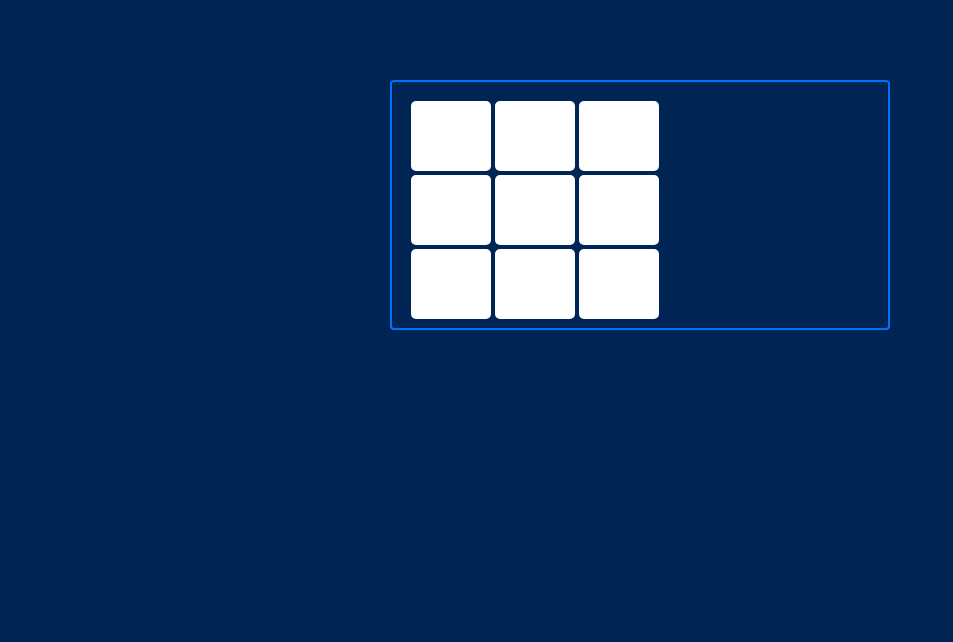
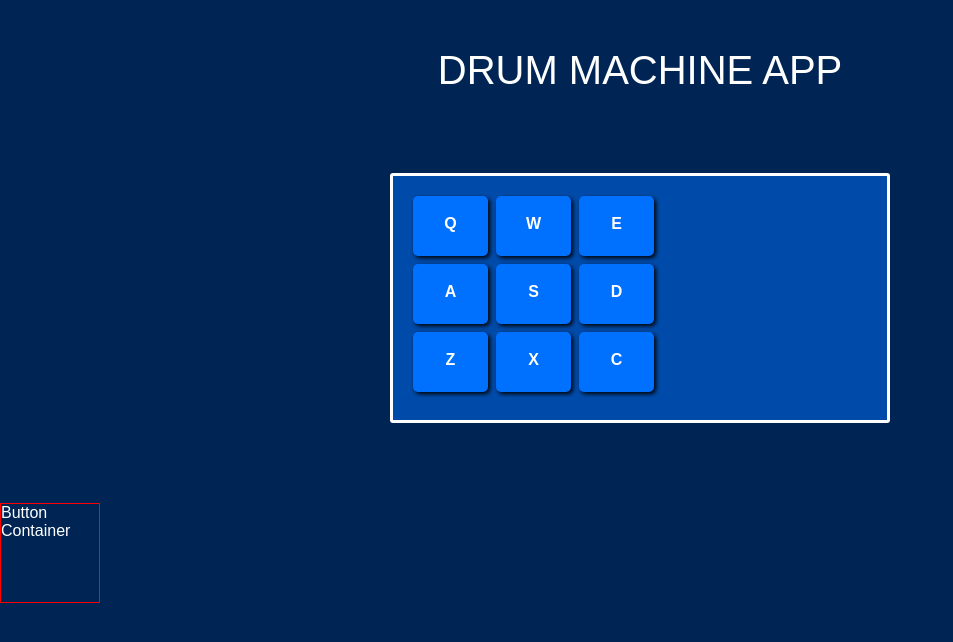
Before and after one commit to DatravousOdds/DrumMachine, a React (Vite) app: page / in a window 1280 px wide. Shown: the top 642 px of the page, without its empty margins (0-953 px from the left). Built offline with nearby package versions, Linux system fonts and the light colour scheme.

Commit message:
buttons implemented

```diff
--- /dev/null
+++ b/src/Components/Buttons.jsx
@@ -0,0 +1,13 @@
+const Buttons = () => {
+  return (
+    <>
+
+    <div className="btns-container">
+    Button Container
+
+    </div>
+    </>
+  )
+}
+
+export default Buttons;
--- a/src/Components/Display.jsx
+++ b/src/Components/Display.jsx
@@ -3,20 +3,36 @@ const Display = () => {
     <>
       <div className="wrapper">
         <div className="drumpalette">
-
           <div className="drumpalette-container">
-            <div className="drum-pad">Q</div>
-            <div className="drum-pad">W</div>
-            <div className="drum-pad">E</div>
-            <div className="drum-pad">A</div>
-            <div className="drum-pad">S</div>
-            <div className="drum-pad">D</div>
-            <div className="drum-pad">Z</div>
-            <div className="drum-pad">X</div>
-            <div className="drum-pad">C</div>
+            <div className="drum-pad">
+              <audio></audio>Q
+            </div>
+            <div className="drum-pad">
+              <audio></audio>W
+            </div>
+            <div className="drum-pad">
+              <audio></audio>E
+            </div>
+            <div className="drum-pad">
+              <audio></audio>A
+            </div>
+            <div className="drum-pad">
+              <audio></audio>S
+            </div>
+            <div className="drum-pad">
+              <audio></audio>D
+            </div>
+            <div className="drum-pad">
+              <audio></audio>Z
+            </div>
+            <div className="drum-pad">
+              <audio></audio>X
+            </div>
+            <div className="drum-pad">
+              <audio></audio>C
+            </div>
           </div>
         </div>
-
       </div>
     </>
   );
--- a/src/Components/DrumMachine.jsx
+++ b/src/Components/DrumMachine.jsx
@@ -1,11 +1,15 @@
 import Display from "./Display";
+import Buttons from "./Buttons";
 
 const DrumMachine = () => {
+
+  const header = "Drum Machine App"
   return (
     <>
-
+    <header>{header}</header>
     <div id="drum-machine">
       <Display />
+        <Buttons />
     </div>
     </>
   )
--- a/src/styles.scss
+++ b/src/styles.scss
@@ -1,8 +1,9 @@
 $secondaryColor: #004baa;
 $primaryColor: #002555;
 $thirdColor: #0070ff;
-$fontFamily: 'Arial' sans-serif;
-
+$fontFamily: sans-serif;
+$margin-1: 0.25rem;
+$headerMargin-1: 3rem;
 * {
   box-sizing: border-box;
   margin: 0;
@@ -18,17 +19,28 @@ body {
 
 main {
 
-
-
+  .btns-container {
+    width: 100px;
+    height: 100px;
+    border: 1px solid red;
+  }
+  header {
+    text-align: center;
+    margin-top: $headerMargin-1;
+    font-size: 2.5rem;
+    text-transform: uppercase;
+    // border: 1px solid red;
+  }
 
   .wrapper {
   background-color: transparent;
   margin: 5rem auto;
   width: 500px;
   height: 250px;
-  border-radius: 4px;
+  border-radius: 3px;
   padding: 1rem;
-  border: 2px solid #0070ff;
+  border: 3px solid #fff;
+    background-color: $secondaryColor;
   // position: relative;
 
     .drumpalette-container {
@@ -37,8 +49,8 @@ main {
       justify-content: center;
       width: 300px;
       position: relative;
+      // border: 1px solid red;
 
-      margin: 1px;
 
 
 
@@ -50,11 +62,17 @@ main {
   .drum-pad {
     position: relative;
     float: left;
-    height: 70px;
-    width: 80px;
+    height: 60px;
+    width: 75px;
     border-radius: 5px;
+    color: white;
+    font-weight: 600;
+    padding: 1.2rem;
     box-sizing: border-box;
-    background-color: white;
-    margin: 2px;
+    background-color: $thirdColor;
+    box-shadow: 2px 2px 4px black;
+    margin: $margin-1;
+    text-align: center;
+    margin-top: $margin-1;
   }
 }
```
